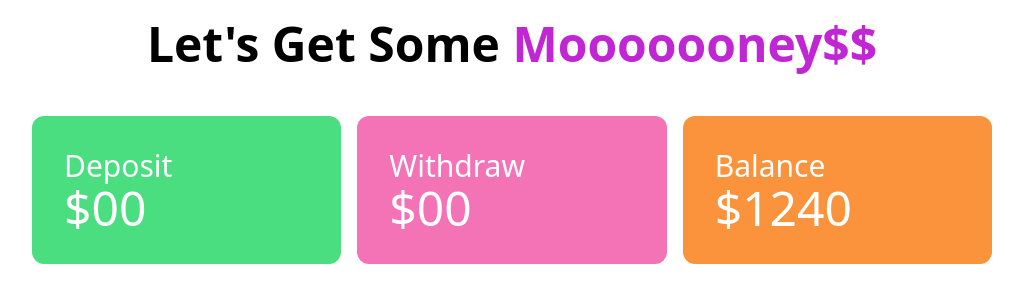
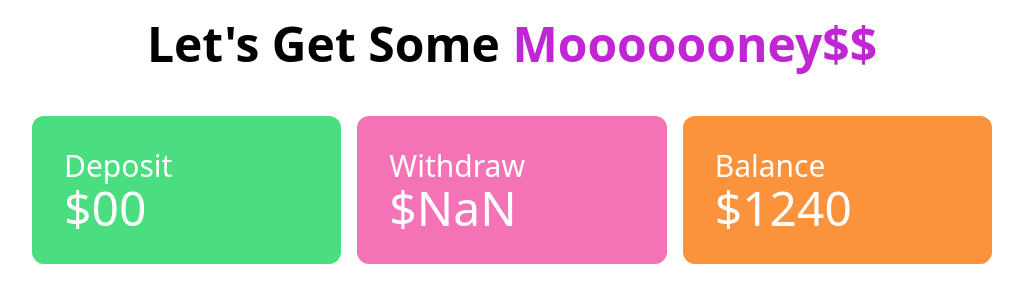
Before and after one commit to ashraful2430/first-js-project, a plain HTML site: page bank.html in a window 1280 px wide. Both pictures are taken after a click on the button "Withdraw". Shown: the top 290 px of the page, without its empty margins (128-1151 px from the left). Drawn offline with nearby package versions, Linux system fonts and the light colour scheme.

Commit message:
added withdraw

```diff
--- a/bank.html
+++ b/bank.html
@@ -44,5 +44,6 @@
       </section>
     </main>
     <script src="js/deposit.js"></script>
+    <script src="js/withdraw.js"></script>
 </body>
 </html>
--- /dev/null
+++ b/js/withdraw.js
@@ -0,0 +1,12 @@
+document.getElementById('btn-withdraw').addEventListener('click', function(){
+    const withdrawField = document.getElementById('withdraw-field');
+    const withdrawFieldString = withdrawField.value;
+    const newWithdraw = parseFloat(withdrawFieldString);
+
+    const withdrawTotalElement = document.getElementById('withdraw-total');
+    const withdrawTotalElementString = withdrawTotalElement.innerText;
+    const newWithdrawTotal = parseFloat(withdrawTotalElementString);
+
+    const totalWithdraw = newWithdraw+newWithdrawTotal;
+    withdrawTotalElement.innerText = totalWithdraw;
+})
```
